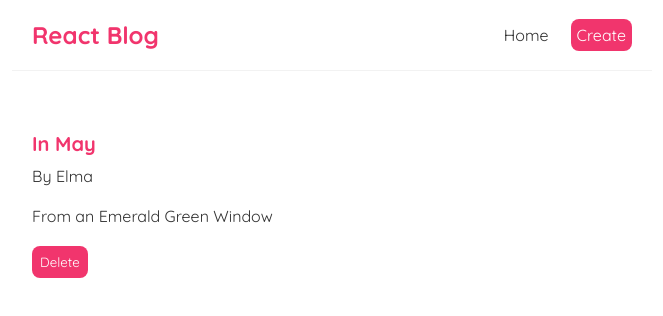
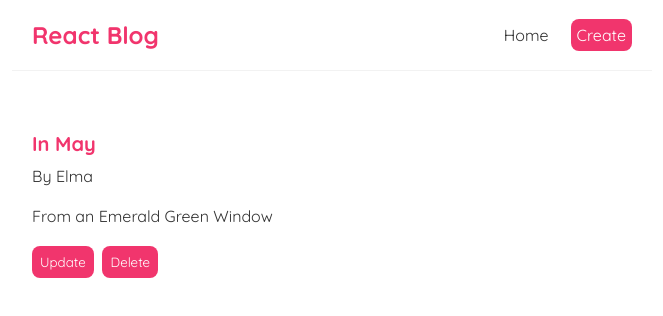
Before and after one commit to VeyGudTek/Blog_Test, a React (Create React App) app: page /blogs/1 in a window 1280 px wide. Shown: the top 316 px of the page, without its empty margins (308-971 px from the left). Built offline with nearby package versions, Linux system fonts and the light colour scheme; data requests are answered from the project's data file.

Commit message:
Add button that links to update

```diff
--- a/src/BlogDetails.js
+++ b/src/BlogDetails.js
@@ -6,6 +6,10 @@ const BlogDetails = () => {
     const {id} = useParams()
     const {data: blog, error, isLoading } = useFetch('http://localhost:5189/blogs/' + id)
     const navigate = useNavigate()
+
+    const handleUpdate = () => {
+        navigate('/update/' + id)
+    }
 
     const handleDelete = () => {
         fetch('http://localhost:5189/blogs/' + blog.id, {
@@ -24,6 +28,7 @@ const BlogDetails = () => {
                     <h2>{blog.title}</h2>
                     <p>By {blog.author}</p>
                     <div>{blog.body}</div>
+                    <button onClick={handleUpdate}>Update</button> &nbsp;
                     <button onClick={handleDelete}>Delete</button>
                 </article>
                 )}
```
